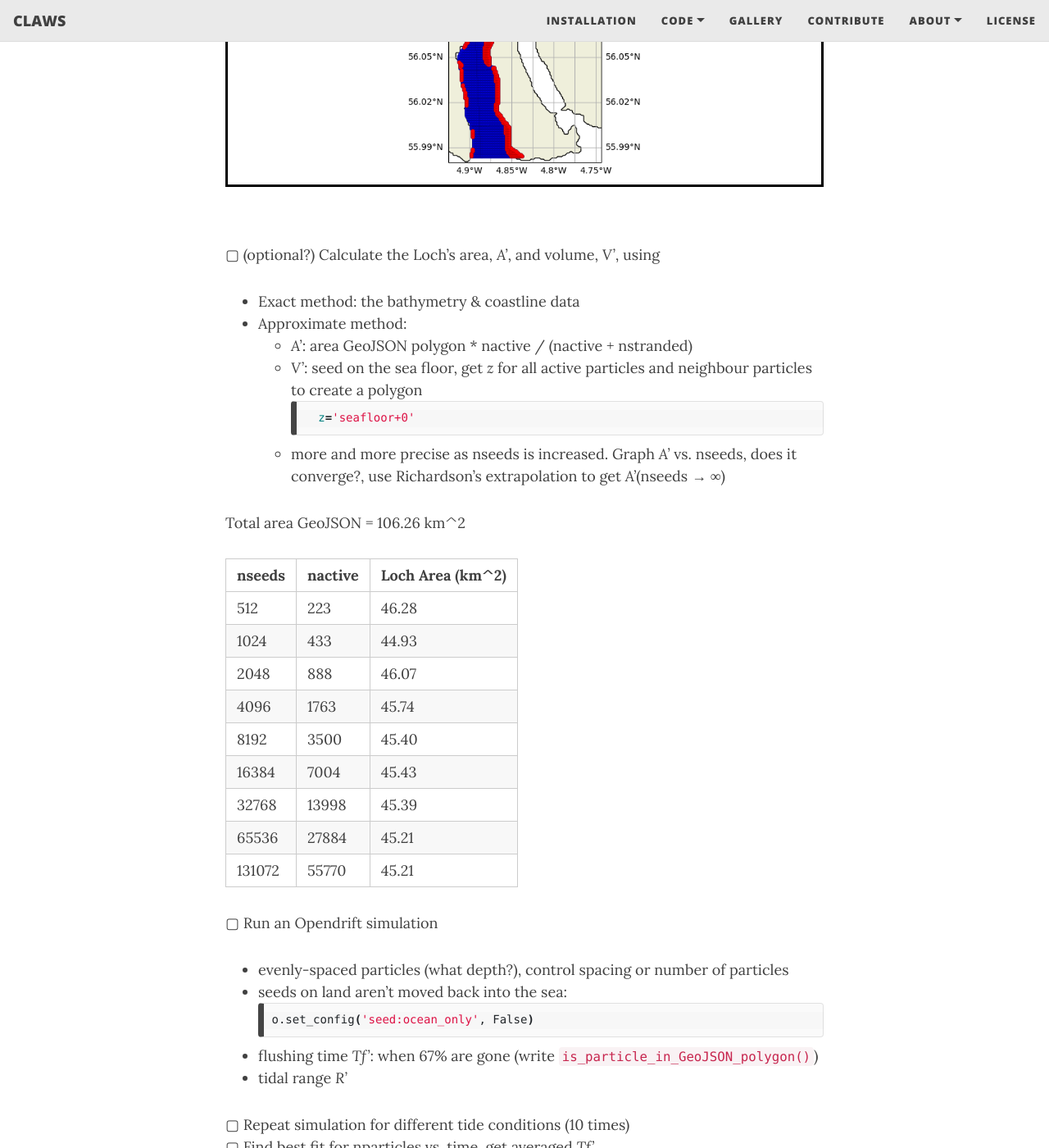
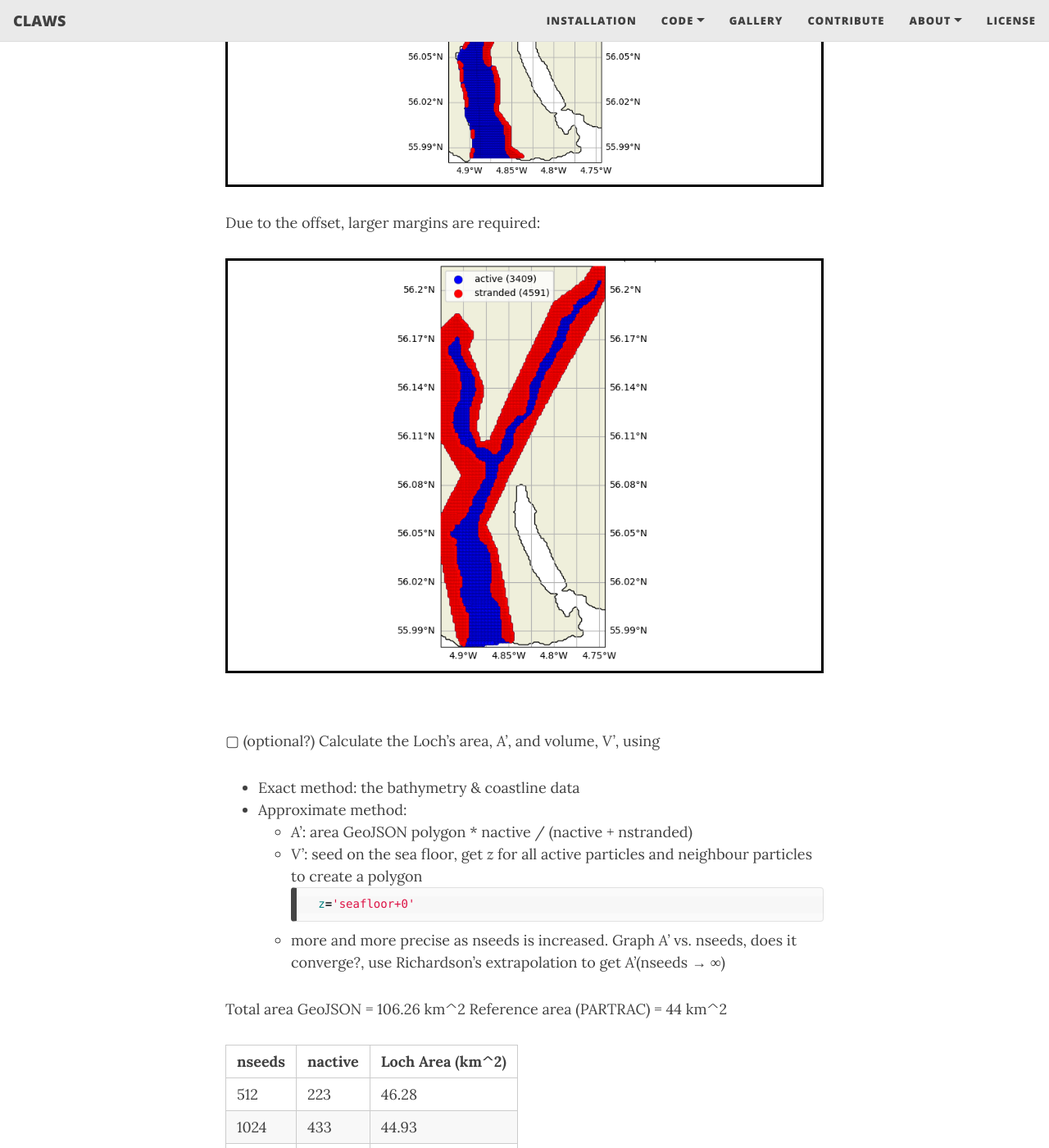
Before and after one commit to claws-scot/claws-scot.github.io, a Jekyll site: the page built from meeting-220613-N.md, in a window 1280 px wide and 1400 px high, scrolled down 4627 px. Shown: the whole window at 82% size. Built offline with Jekyll 4.4.1, drawn with Linux system fonts in a browser that asks for light colours; nearby versions of some CDN libraries.

Commit message:
Editing web pages

```diff
--- a/meeting-220613-N.md
+++ b/meeting-220613-N.md
@@ -107,6 +107,12 @@ Reference: <a href="http://marine.gov.scot/taxonomy/term/17/">http://marine.gov.
 <p align="center" style="border-style:solid; border:2; border-color:black">
   <img src="/docs/meeting/better-seeding.png" style="height:500px">
 </p>
+
+Due to the offset, larger margins are required:
+
+<p align="center" style="border-style:solid; border:2; border-color:black">
+  <img src="/docs/meeting/geoJSON_2.png" style="height:500px">
+</p>
 <div style="line-height:50%;">
     <br>
 </div>
@@ -126,6 +132,7 @@ Reference: <a href="http://marine.gov.scot/taxonomy/term/17/">http://marine.gov.
 
 
 Total area GeoJSON = 106.26 km^2
+Reference area (PARTRAC) = 44 km^2
 
 | **nseeds** | **nactive** | **Loch Area (km^2)** |
 |---|---|---|
```
